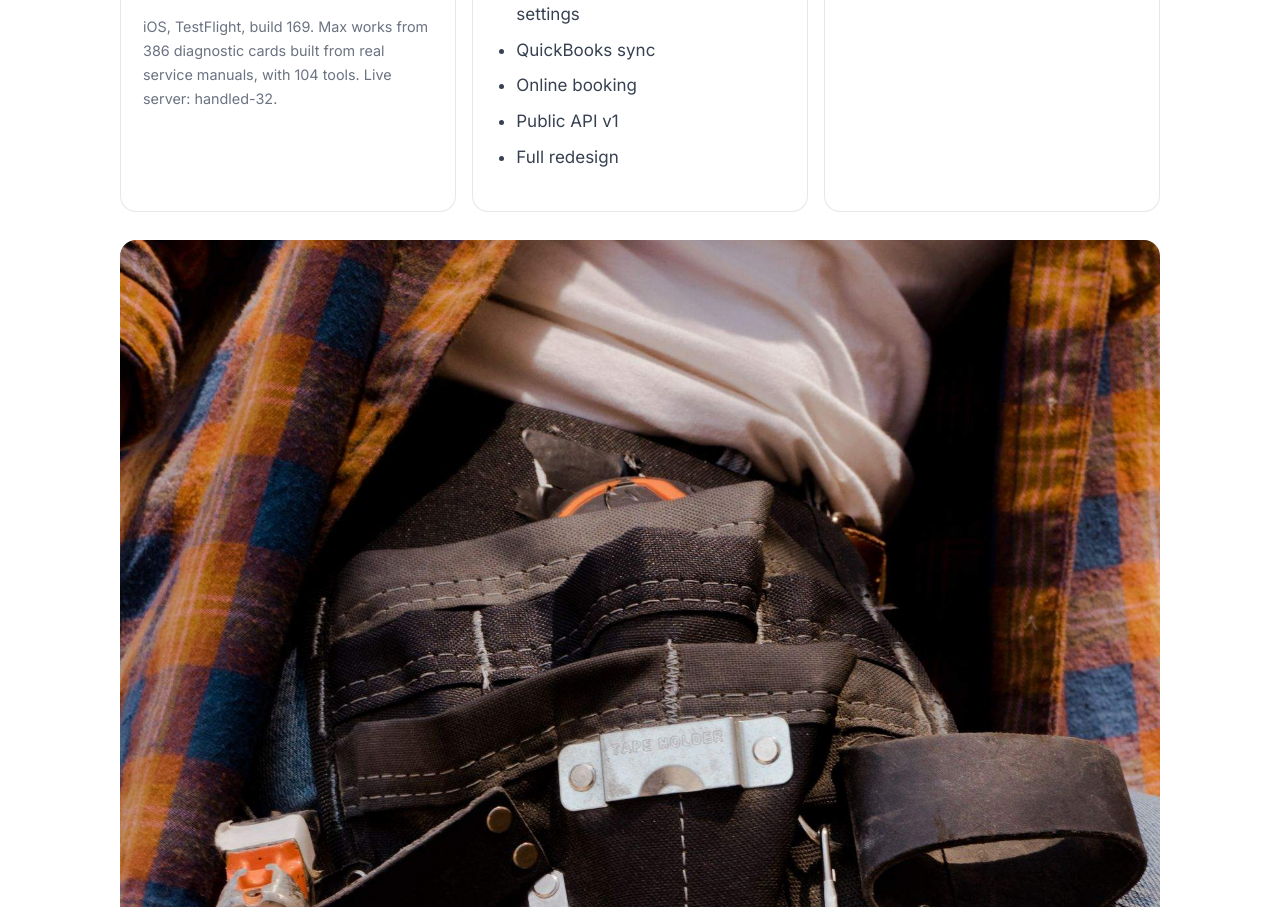
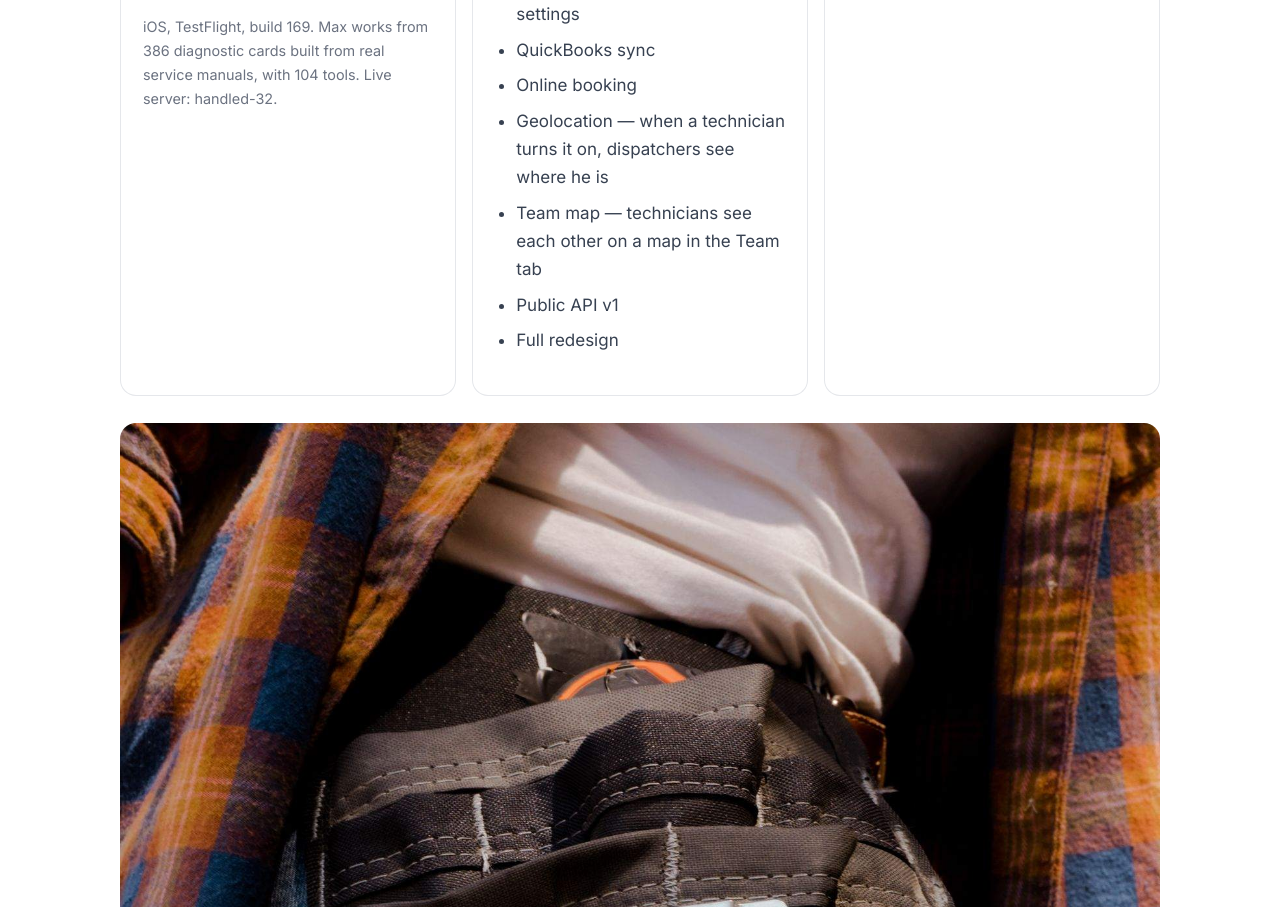
Before and after one commit to premierappliancerepairinc-cloud/handled-website, a plain HTML site: page roadmap/index.html in a window 1280 px wide. Shown: the part 989-1896 px from the top of the page. Drawn offline with Linux system fonts and the light colour scheme.

Commit message:
Geolocation + Team map (launch features): dispatchers see technician location when geolocation is on; technicians see each other on a map in the Team tab. Max agent page + Roadmap App Store release column

```diff
--- a/roadmap/index.html
+++ b/roadmap/index.html
@@ -57,6 +57,8 @@
         <li>Sofia — AI voice dispatcher: answers calls when you do not pick up. You record your own greeting, choose a voice, and choose after how many rings Sofia picks up — plus more settings</li>
         <li>QuickBooks sync</li>
         <li>Online booking</li>
+        <li>Geolocation — when a technician turns it on, dispatchers see where he is</li>
+        <li>Team map — technicians see each other on a map in the Team tab</li>
         <li>Public API v1</li>
         <li>Full redesign</li>
       </ul>
```
Also changed, not shown: features/max-agent/index.html (+1 -1 lines).
